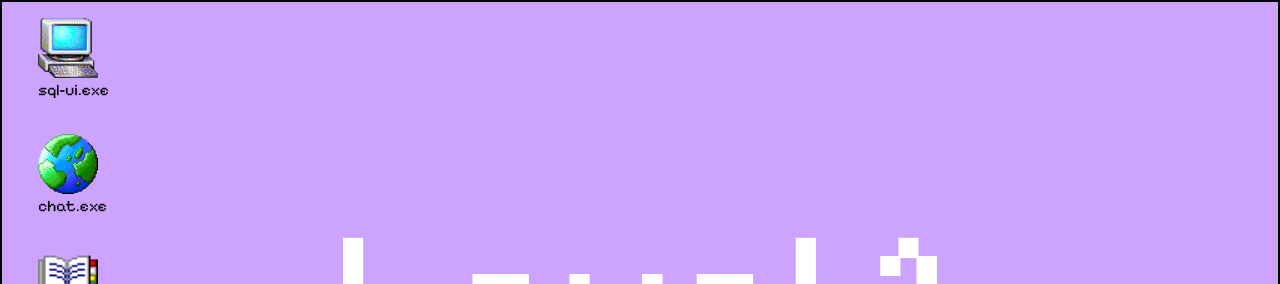
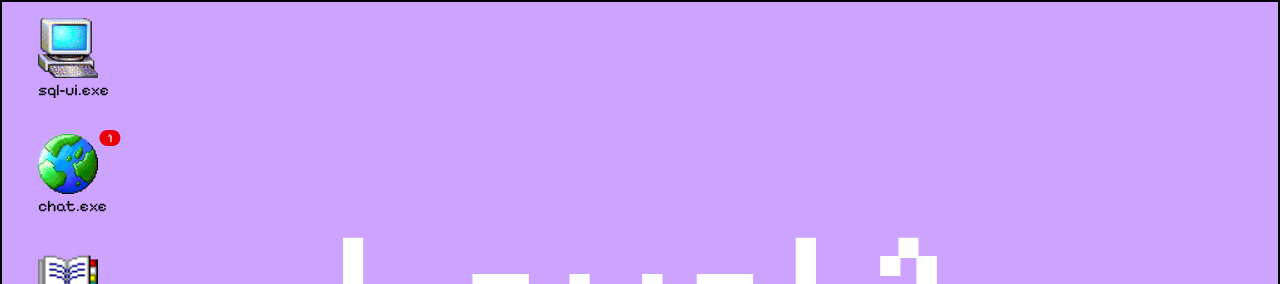
Before and after one commit to Sorgetz/sql-game, a React (Vite) app: page / in a window 1280 px wide. Shown: the top 284 px of the page. Built offline with nearby package versions, Linux system fonts and the light colour scheme.

Commit message:
correções e notificações

```diff
--- a/src/App.tsx
+++ b/src/App.tsx
@@ -47,6 +47,9 @@ function App() {
 
   const [currentLevel, setCurrentLevel] = useState(1);
   const [correctAnswer, setCorrectAnswer] = useState(["puss_in_boots_2"]);
+  const [showNotification, setShowNotification] = useState(
+    getNotificationValue(firstLevelDialogs)
+  );
 
   const isCorrectPassword = password == "6969";
 
@@ -78,17 +81,25 @@ function App() {
     switch (nextLevel) {
       case 2:
         setCorrectAnswer(["D.I.T.T.O"]);
+        changeChat(secondLevelDialogs[0]);
+        setShowNotification(getNotificationValue(secondLevelDialogs));
         setCharactersInfo(secondLevelDialogs);
         break;
       case 3:
         setCorrectAnswer(["Débora Machado"]);
+        changeChat(thirdLevelDialogs[0]);
+        setShowNotification(getNotificationValue(thirdLevelDialogs));
         setCharactersInfo(thirdLevelDialogs);
         break;
       case 4:
         setCorrectAnswer(["Débora Machado"]);
+        changeChat(fourthLevelDialogs[0]);
+        setShowNotification(getNotificationValue(fourthLevelDialogs));
         setCharactersInfo(fourthLevelDialogs);
         break;
       case 5:
+        changeChat(fifthLevelDialogs[0]);
+        setShowNotification(getNotificationValue(fifthLevelDialogs));
         setCharactersInfo(fifthLevelDialogs);
         setCorrectAnswer([]);
         break;
@@ -96,6 +107,10 @@ function App() {
         break;
     }
     setCurrentLevel(nextLevel);
+  }
+
+  function getNotificationValue(chars: ICharacter[]) {
+    return chars[0].dialog_options[0].sendMessages.length;
   }
 
   const [choices, setChoices] = useState<string[] | null>(
@@ -180,15 +195,6 @@ function App() {
 
   return (
     <>
-      {confirmAnswer && (
-        <ConfirmAnswer
-          correctAnswer={correctAnswer}
-          closeModal={() => setConfirmAnswer(false)}
-          setConfetti={setConfetti}
-          guess={guess}
-        />
-      )}
-
       {confetti && (
         <div className="bg-[#CCA3FF] fixed z-[1000] w-full h-full flex flex-col justify-center items-center">
           <p className="text-[100px] text-white mb-8">Nível concluído!</p>
@@ -208,6 +214,14 @@ function App() {
 
         <div className="flex flex-col z-10">
           <WindowProvider>
+            {confirmAnswer && (
+              <ConfirmAnswer
+                correctAnswer={correctAnswer}
+                closeModal={() => setConfirmAnswer(false)}
+                setConfetti={setConfetti}
+                guess={guess}
+              />
+            )}
             <Window src={ComputerIcon} name="sql-ui.exe">
               {isCorrectPassword ? (
                 <div
@@ -259,7 +273,11 @@ function App() {
               )}
             </Window>
 
-            <Window name="chat.exe" src={WordIcon}>
+            <Window
+              name="chat.exe"
+              src={WordIcon}
+              notificationCount={showNotification}
+            >
               <div className="w-140 h-100 flex">
                 <Sidebar
                   dialogs={charactersInfo}
--- a/src/components/Window.tsx
+++ b/src/components/Window.tsx
@@ -9,6 +9,7 @@ interface IProps {
   children: React.ReactNode;
   src?: string;
   open?: boolean;
+  notificationCount?: number;
 }
 
 export function Window({
@@ -16,12 +17,33 @@ export function Window({
   children,
   src,
   open: defaultOpen = false,
+  notificationCount = 0,
 }: IProps) {
   const { positions, setPositions } = useContext(WindowContext)!;
   const [isOpen, setIsOpen] = useState(defaultOpen);
+  const [showNotification, setShowNotification] = useState(notificationCount);
 
   function closeWindow() {
     setIsOpen(false);
+  }
+
+  useEffect(() => {
+    setShowNotification(notificationCount);
+  }, [notificationCount]);
+
+  function handleIsOpenWindow() {
+    const index = positions.findIndex(
+      (posisition) => posisition == `content-${name}`
+    );
+    if (index !== -1) {
+      setPositions((prev) => {
+        const newPositions = prev.filter((pos) => pos !== `content-${name}`);
+        return [...newPositions, `content-${name}`];
+      });
+    }
+
+    setIsOpen(!isOpen);
+    setShowNotification(0);
   }
 
   useDragger(`content-${name}`, `tab-${name}`);
@@ -45,7 +67,14 @@ export function Window({
   return (
     <>
       {src && (
-        <File name={name} src={src} openWindow={() => setIsOpen(!isOpen)} />
+        <div className="relative w-fit">
+          {showNotification > 0 && (
+            <span className="absolute top-5 right-6 translate-x-1/2 -translate-y-1/2 bg-red-600 text-white text-xs px-2 rounded-full">
+              {showNotification}
+            </span>
+          )}
+          <File name={name} src={src} openWindow={handleIsOpenWindow} />
+        </div>
       )}
       {isOpen && (
         <WindowContent name={name} onClose={closeWindow}>
--- a/src/components/WindowContent.tsx
+++ b/src/components/WindowContent.tsx
@@ -50,6 +50,7 @@ export function WindowContent({ name, children, onClose }: IProps) {
         style={{ backgroundColor: color }}
       >
         {`${name}`}
+        {name !== "confirm" && (
           <div
             onClick={() => {
               const window = document.getElementById(`content-${name}`)!;
@@ -63,6 +64,7 @@ export function WindowContent({ name, children, onClose }: IProps) {
           >
             X
           </div>
+        )}
       </div>
       {children}
     </div>
```
Lines whose indentation alone changed are shown as unchanged.
